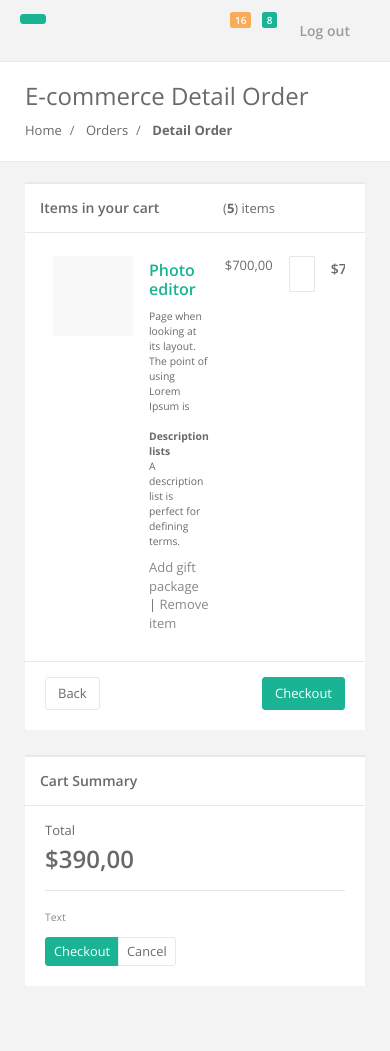
After one commit to NishaLab/boec, a Django app: template boec_admin/templates/common/detail_order.html in a window 390 px wide. The commit adds this page. Run offline with Django 3.2, Linux system fonts and the light colour scheme; the template is opened without the code that fills it, so the values that code supplies are empty; some libraries are stand-ins or nearby versions.

Commit message:
add detailOder

```diff
--- /dev/null
+++ b/boec_admin/templates/common/detail_order.html
@@ -0,0 +1,249 @@
+{% extends 'common/index.html' %}
+{% block content %}
+<div id="page-wrapper" class="gray-bg">
+    <div class="row border-bottom">
+    <nav class="navbar navbar-static-top" role="navigation" style="margin-bottom: 0">
+    <div class="navbar-header">
+        <a class="navbar-minimalize minimalize-styl-2 btn btn-primary " href="#"><i class="fa fa-bars"></i> </a>
+        <form role="search" class="navbar-form-custom" action="search_results.html">
+            <div class="form-group">
+                <input type="text" placeholder="Search for something..." class="form-control" name="top-search" id="top-search">
+            </div>
+        </form>
+    </div>
+        <ul class="nav navbar-top-links navbar-right">
+            <li>
+                <span class="m-r-sm text-muted welcome-message">Welcome to INSPINIA+ Admin Theme.</span>
+            </li>
+            <li class="dropdown">
+                <a class="dropdown-toggle count-info" data-toggle="dropdown" href="#">
+                    <i class="fa fa-envelope"></i>  <span class="label label-warning">16</span>
+                </a>
+                <ul class="dropdown-menu dropdown-messages">
+                    <li>
+                        <div class="dropdown-messages-box">
+                            <a class="dropdown-item float-left" href="profile.html">
+                                <img alt="image" class="rounded-circle" src="img/a7.jpg">
+                            </a>
+                            <div class="media-body">
+                                <small class="float-right">46h ago</small>
+                                <strong>Mike Loreipsum</strong> started following <strong>Monica Smith</strong>. <br>
+                                <small class="text-muted">3 days ago at 7:58 pm - 10.06.2014</small>
+                            </div>
+                        </div>
+                    </li>
+                    <li class="dropdown-divider"></li>
+                    <li>
+                        <div class="dropdown-messages-box">
+                            <a class="dropdown-item float-left" href="profile.html">
+                                <img alt="image" class="rounded-circle" src="img/a4.jpg">
+                            </a>
+                            <div class="media-body ">
+                                <small class="float-right text-navy">5h ago</small>
+                                <strong>Chris Johnatan Overtunk</strong> started following <strong>Monica Smith</strong>. <br>
+                                <small class="text-muted">Yesterday 1:21 pm - 11.06.2014</small>
+                            </div>
+                        </div>
+                    </li>
+                    <li class="dropdown-divider"></li>
+                    <li>
+                        <div class="dropdown-messages-box">
+                            <a class="dropdown-item float-left" href="profile.html">
+                                <img alt="image" class="rounded-circle" src="img/profile.jpg">
+                            </a>
+                            <div class="media-body ">
+                                <small class="float-right">23h ago</small>
+                                <strong>Monica Smith</strong> love <strong>Kim Smith</strong>. <br>
+                                <small class="text-muted">2 days ago at 2:30 am - 11.06.2014</small>
+                            </div>
+                        </div>
+                    </li>
+                    <li class="dropdown-divider"></li>
+                    <li>
+                        <div class="text-center link-block">
+                            <a href="mailbox.html" class="dropdown-item">
+                                <i class="fa fa-envelope"></i> <strong>Read All Messages</strong>
+                            </a>
+                        </div>
+                    </li>
+                </ul>
+            </li>
+            <li class="dropdown">
+                <a class="dropdown-toggle count-info" data-toggle="dropdown" href="#">
+                    <i class="fa fa-bell"></i>  <span class="label label-primary">8</span>
+                </a>
+                <ul class="dropdown-menu dropdown-alerts">
+                    <li>
+                        <a href="mailbox.html" class="dropdown-item">
+                            <div>
+                                <i class="fa fa-envelope fa-fw"></i> You have 16 messages
+                                <span class="float-right text-muted small">4 minutes ago</span>
+                            </div>
+                        </a>
+                    </li>
+                    <li class="dropdown-divider"></li>
+                    <li>
+                        <a href="profile.html" class="dropdown-item">
+                            <div>
+                                <i class="fa fa-twitter fa-fw"></i> 3 New Followers
+                                <span class="float-right text-muted small">12 minutes ago</span>
+                            </div>
+                        </a>
+                    </li>
+                    <li class="dropdown-divider"></li>
+                    <li>
+                        <a href="grid_options.html" class="dropdown-item">
+                            <div>
+                                <i class="fa fa-upload fa-fw"></i> Server Rebooted
+                                <span class="float-right text-muted small">4 minutes ago</span>
+                            </div>
+                        </a>
+                    </li>
+                    <li class="dropdown-divider"></li>
+                    <li>
+                        <div class="text-center link-block">
+                            <a href="notifications.html" class="dropdown-item">
+                                <strong>See All Alerts</strong>
+                                <i class="fa fa-angle-right"></i>
+                            </a>
+                        </div>
+                    </li>
+                </ul>
+            </li>
+
+
+            <li>
+                <a href="login.html">
+                    <i class="fa fa-sign-out"></i> Log out
+                </a>
+            </li>
+        </ul>
+
+    </nav>
+    </div>
+        <div class="row wrapper border-bottom white-bg page-heading">
+            <div class="col-lg-10">
+                <h2>E-commerce Detail Order</h2>
+                <ol class="breadcrumb">
+                    <li class="breadcrumb-item">
+                        <a href="index.html">Home</a>
+                    </li>
+                    <li class="breadcrumb-item">
+                        <a>Orders</a>
+                    </li>
+                    <li class="breadcrumb-item active">
+                        <strong>Detail Order</strong>
+                    </li>
+                </ol>
+            </div>
+            <div class="col-lg-2">
+
+            </div>
+        </div>
+
+    <div class="wrapper wrapper-content animated fadeInRight">
+
+
+
+        <div class="row">
+            <div class="col-md-9">
+
+                <div class="ibox">
+                    <div class="ibox-title">
+                        <span class="float-right">(<strong>5</strong>) items</span>
+                        <h5>Items in your cart</h5>
+                    </div>
+
+                    <!-- View Item -->
+                    <div class="ibox-content">
+                        <div class="table-responsive">
+                            <table class="table shoping-cart-table">
+
+                                <tbody>
+                                <tr>
+                                    <td width="90">
+                                        <div class="cart-product-imitation">
+                                        </div>
+                                    </td>
+                                    <td class="desc">
+                                        <h3>
+                                            <a href="#" class="text-navy">
+                                                Photo editor
+                                            </a>
+                                        </h3>
+                                        <p class="small">
+                                            Page when looking at its layout. The point of using Lorem Ipsum is
+                                        </p>
+                                        <dl class="small m-b-none">
+                                            <dt>Description lists</dt>
+                                            <dd>A description list is perfect for defining terms.</dd>
+                                        </dl>
+
+                                        <div class="m-t-sm">
+                                            <a href="#" class="text-muted"><i class="fa fa-gift"></i> Add gift package</a>
+                                            |
+                                            <a href="#" class="text-muted"><i class="fa fa-trash"></i> Remove item</a>
+                                        </div>
+                                    </td>
+
+                                    <td>
+                                        $700,00
+                                    </td>
+                                    <td width="65">
+                                        <input type="text" class="form-control" placeholder="1">
+                                    </td>
+                                    <td>
+                                        <h4>
+                                            $70,00
+                                        </h4>
+                                    </td>
+
+                                </tr>
+                                </tbody>
+                            </table>
+                        </div>
+
+                    </div>
+                    <div class="ibox-content">
+
+                        <button class="btn btn-primary float-right"><i class="fa fa fa-shopping-cart"></i> Checkout</button>
+                        <button class="btn btn-white"><i class="fa fa-arrow-left"></i> Back</button>
+
+                    </div>
+                </div>
+
+            </div>
+            <div class="col-md-3">
+
+                <div class="ibox">
+                    <div class="ibox-title">
+                        <h5>Cart Summary</h5>
+                    </div>
+                    <div class="ibox-content">
+                        <span>
+                            Total
+                        </span>
+                        <h2 class="font-bold">
+                            $390,00
+                        </h2>
+
+                        <hr/>
+                        <span class="text-muted small">
+                            Text
+                        </span>
+                        <div class="m-t-sm">
+                            <div class="btn-group">
+                            <a href="#" class="btn btn-primary btn-sm"><i class="fa fa-shopping-cart"></i> Checkout</a>
+                            <a href="#" class="btn btn-white btn-sm"> Cancel</a>
+                            </div>
+                        </div>
+                    </div>
+                </div>
+
+
+
+            </div>
+        </div>
+    </div>
+    </div>
+{% endblock %}
--- a/boec_admin/urls.py
+++ b/boec_admin/urls.py
@@ -3,5 +3,6 @@ from . import views
 
 urlpatterns = [
     path('boec/admin/',views.index, name='common'),
-    path('boec/admin/oders/',views.oders, name='list_order')
+    path('boec/admin/oders/',views.oders, name='list_order'),
+    path('boec/admin/oders/detail/<int:order_id>',views.detailOrder, name='detail_order')
 ]
--- a/boec_core/admin.py
+++ b/boec_core/admin.py
@@ -10,3 +10,6 @@ admin.site.register(OrderedProduct)
 admin.site.register(Order)
 admin.site.register(CustomerReview)
 admin.site.register(SubCategory)
+admin.site.register(OrderShip)
+admin.site.register(ShippingDepartment)
+admin.site.register(OrderStatus)
```
Also changed, not shown: boec_admin/templates/common/oders.html (+3 -13 lines), boec_admin/views.py (+11 -0 lines).
